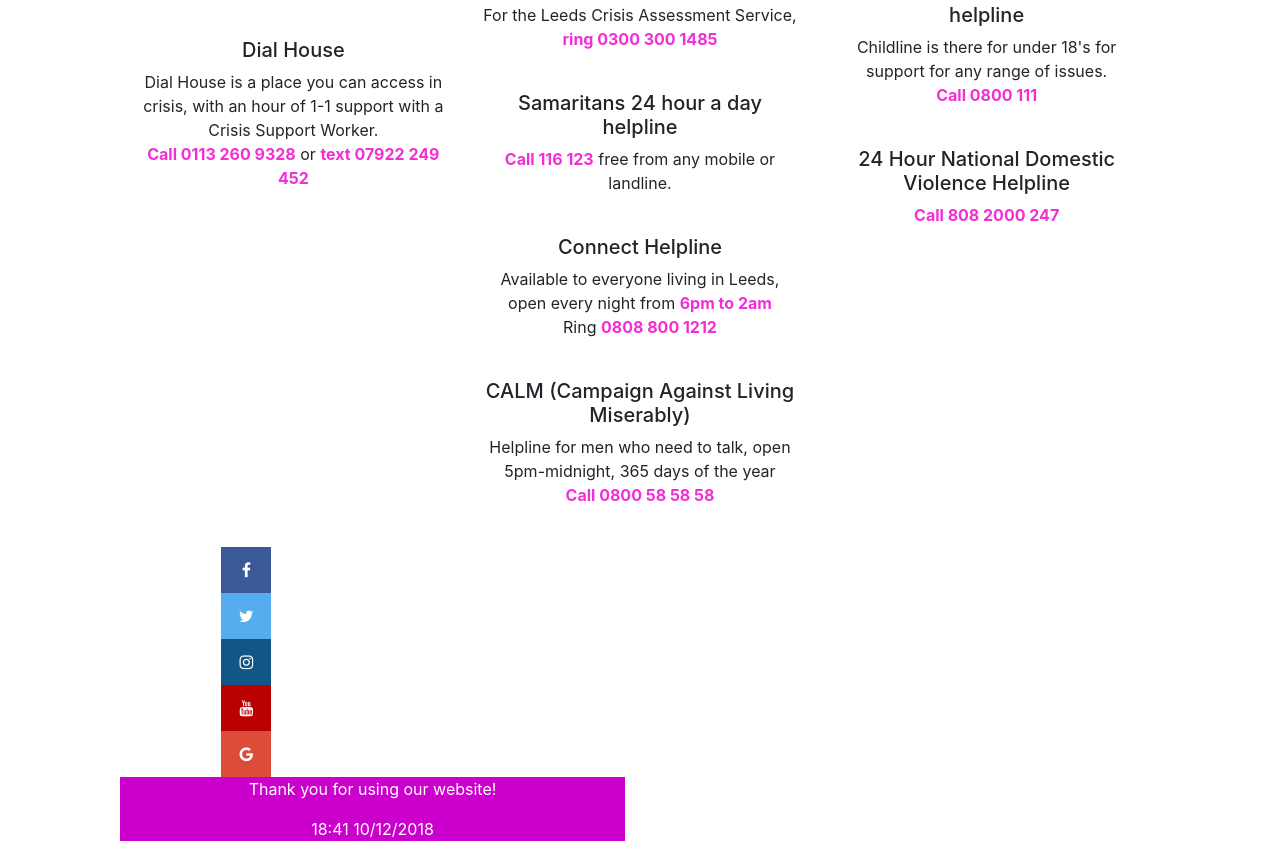
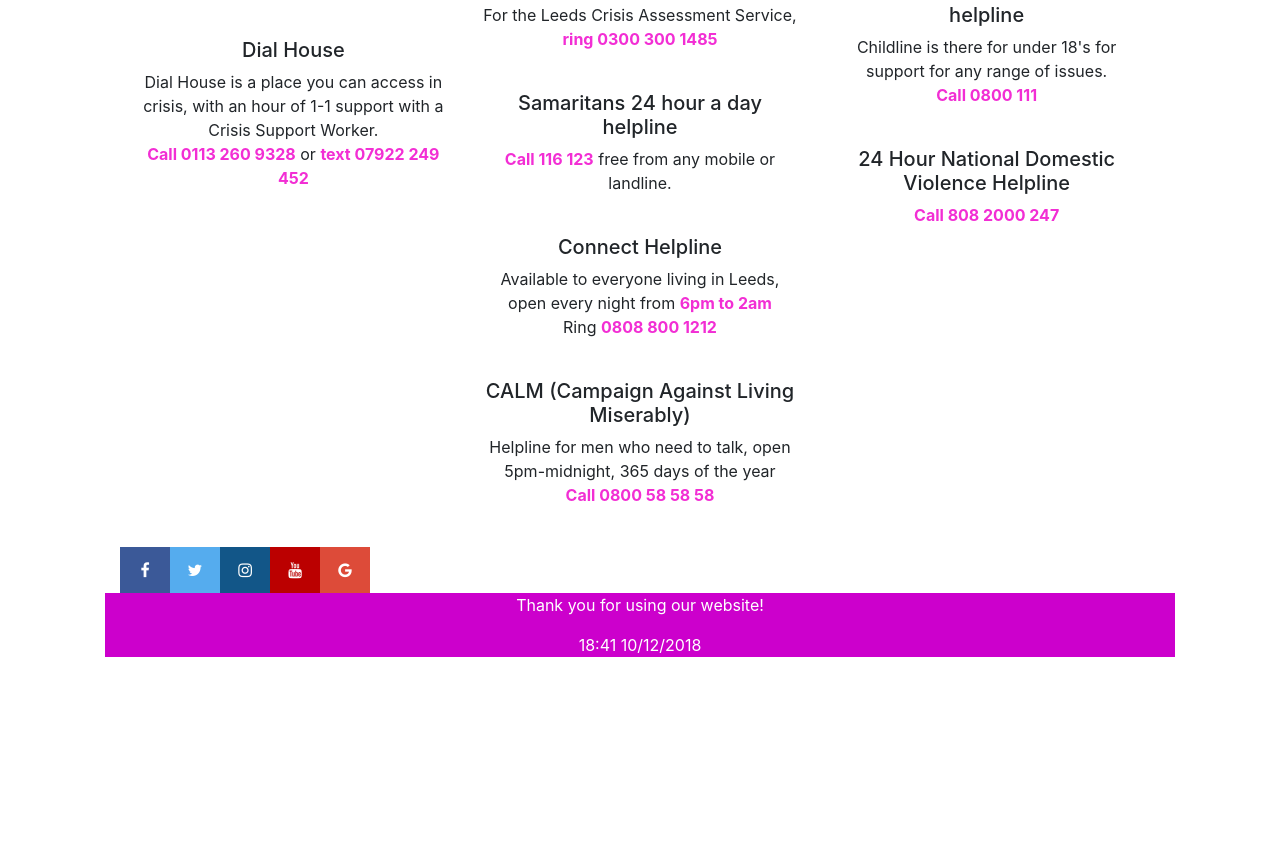
Before and after one commit to ayne-lee/cfg-competition, a plain HTML site: page Emergencycontactsfinalpage.html in a window 1280 px wide. Shown: the part 1026-1867 px from the top of the page. After the commit the page ends 1683 px from the top, so only its background shows below. Drawn offline with nearby package versions, Linux system fonts and the light colour scheme.

Commit message:
Sorted social icon bar and pink footer as best as we can

```diff
--- a/Emergencycontactsfinalpage.html
+++ b/Emergencycontactsfinalpage.html
@@ -192,27 +192,20 @@
 <div class="container">
   <div class="row">
     <div class ="col-md-6 col-sm-6">
-      <div class='center-block social-buttons'>
-        <div class ="col-md-6 col-sm-6">
+
+    <div id='social-buttons'>
+      <div class="container">
+        <div class="row">
           <div class=""><a href="#" class="fa fa-facebook"></a></div>
-        </div>
-        <div class ="col-md-6 col-sm-6">
           <div class=""><a href="#" class="fa fa-twitter"></a></div>
-        </div>
-        <div class ="col-md-6 col-sm-6">
           <div class=""><a href="#" class="fa fa-instagram"></a></div>
-        </div>
-        <div class ="col-md-6 col-sm-6">
           <div class=""><a href="#" class="fa fa-youtube"></a></div>
-        </div>
-        <div class ="col-md-6 col-sm-6">
           <div class=""><a href="#" class="fa fa-google"></a></div>
-        </div>
         </div>
       </div>
     </div>
-  <div class="row">
-      <div class ="col-md-6 col-sm-6">
+    </div>
+
           <div class="timefooter">
             <p>Thank you for using our website!</p>
             <script>
--- a/css/Emergencypage.css
+++ b/css/Emergencypage.css
@@ -9,7 +9,7 @@
   position: responsive sticky;
   left: 0;
   bottom: 0;
-  width: 100%;
+  width: 100%!important;
   background-color: #cc00cc!important;
   color: white;
   display: inline-block;
```
